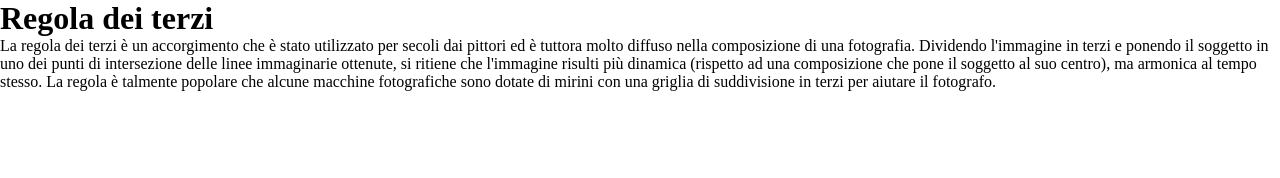
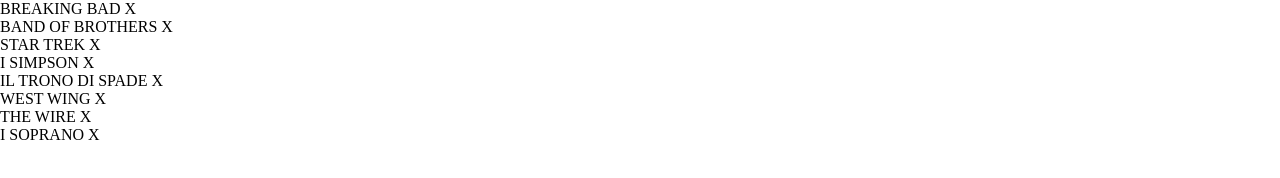
Before and after one commit to aleneri-github/js-todo-clone, a plain HTML site: page index.html in a window 1280 px wide. Drawn offline with nearby package versions, Linux system fonts and the light colour scheme.

Commit message:
aggiornamento to do list

```diff
--- a/index.html
+++ b/index.html
@@ -10,17 +10,17 @@
     <script src="js/script.js" charset="utf-8"></script>
     <!-- NOTE: Mio css -->
     <link rel="stylesheet" href="css/style.css">
-    <title>js-todo-clone</title>
+    <title>To do list</title>
   </head>
     <body>
+      <ul id="serie-tv"></ul>
 
-      <div id="app"></div>
+
 
       <script id="entry-template" type="text/x-handlebars-template">
-        <div class="entry">
-          <h1>{{title}}</h1>
-          <div class="body">{{body}}</div>
-        </div>
+        <li>{{text}} <span class="delete">X</span></li>
+
+
       </script>
 
     </body>
--- a/js/script.js
+++ b/js/script.js
@@ -6,20 +6,39 @@
 $(document).ready(
   function() {
 
-    // var source = document.getElementById("entry-template").innerHTML;
+    var listaSerieTv = [
+      "BREAKING BAD",
+      "BAND OF BROTHERS",
+      "STAR TREK",
+      "I SIMPSON",
+      "IL TRONO DI SPADE",
+      "WEST WING",
+      "THE WIRE",
+      "I SOPRANO"
+    ];
+
     var source = $("#entry-template").html();
-    // console.log(source);
     var template = Handlebars.compile(source);
 
-    var context = {
-      title: "Regola dei terzi",
-      body: "La regola dei terzi è un accorgimento che è stato utilizzato per secoli dai pittori ed è tuttora molto diffuso nella composizione di una fotografia. Dividendo l'immagine in terzi e ponendo il soggetto in uno dei punti di intersezione delle linee immaginarie ottenute, si ritiene che l'immagine risulti più dinamica (rispetto ad una composizione che pone il soggetto al suo centro), ma armonica al tempo stesso. La regola è talmente popolare che alcune macchine fotografiche sono dotate di mirini con una griglia di suddivisione in terzi per aiutare il fotografo."
-     };
-    var html = template(context);
+    for (var i = 0; i < listaSerieTv.length; i++) {
 
-    // console.log(html);
+      var context = {
+        text: listaSerieTv[i]
 
-    $('#app').append(html);
+      };
+      var html = template(context);
+      $('#serie-tv').append(html);
+
+
+    }
+
+
+
+
+
+
+
+
 
 
 
```
